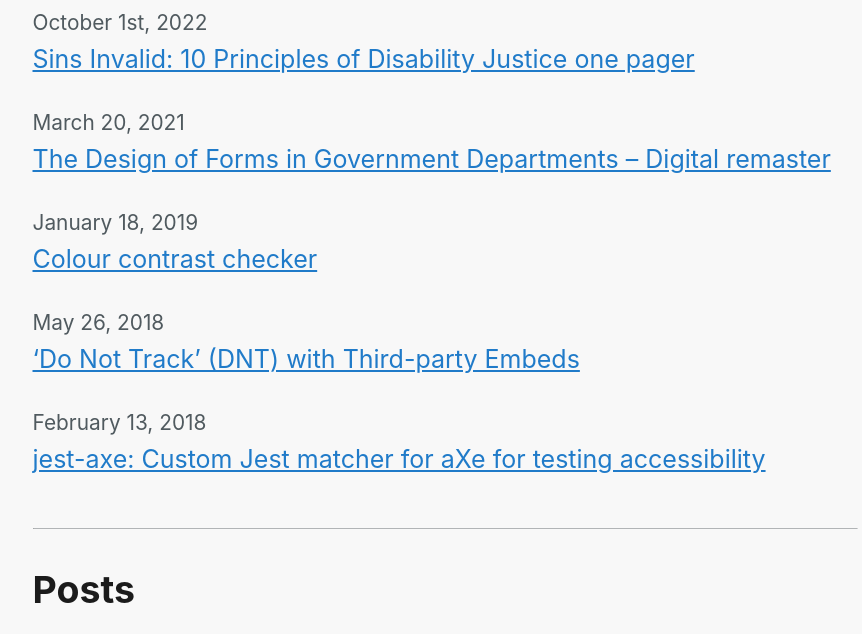
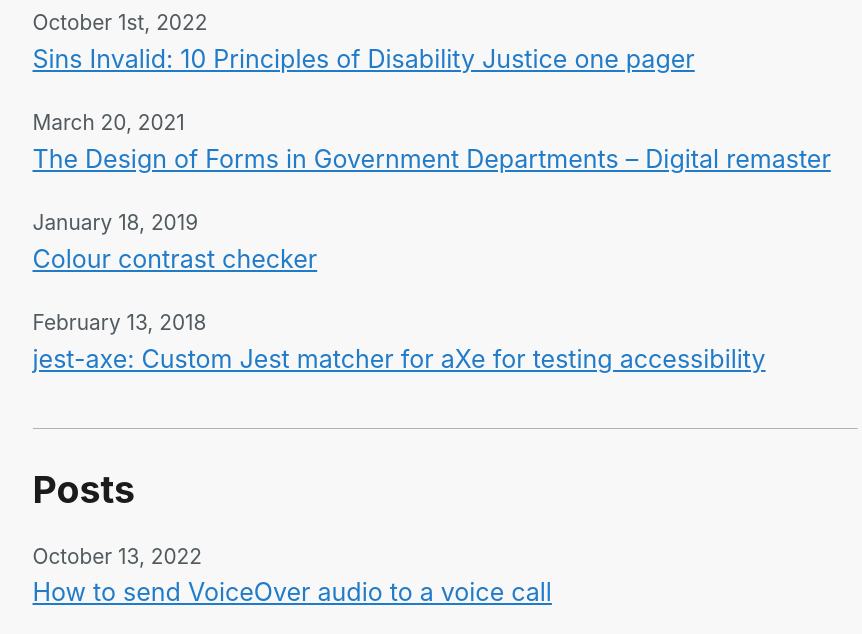
Before and after one commit to NickColley/nickcolley.co.uk, an Eleventy site: page index.njk in a window 1280 px wide. Shown: the part 525-1159 px from the top of the page, without its empty margins (195-1057 px from the left). Built offline with nearby package versions, Linux system fonts and the light colour scheme; Eleventy itself is replaced by a stand-in of ours; files that its build step writes are made by us from their sources; a web font is replaced by a local one; what jsdom, markdown-it-named-headings would draw is missing.

Commit message:
Update index.njk

```diff
--- a/index.njk
+++ b/index.njk
@@ -47,13 +47,6 @@ layout: layouts/default.njk
       </h3>
     </li>
     <li class="post-list-item">
-      <small class="post-meta">May 26, 2018</small>
-
-      <h3 class="post-list-heading">
-        <a class="post-link" href="https://do-not-track-third-party-embeds.glitch.me">‘Do Not Track’ (DNT) with Third-party Embeds</a>
-      </h3>
-    </li>
-    <li class="post-list-item">
       <small class="post-meta">February 13, 2018</small>
 
       <h3 class="post-list-heading">
```
